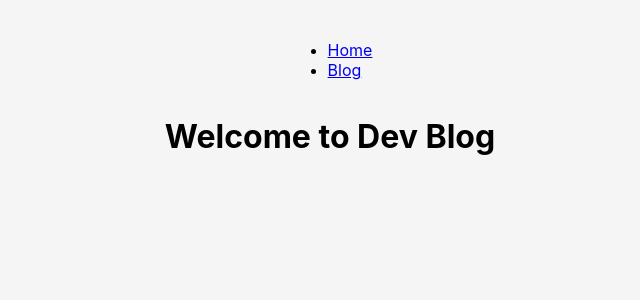
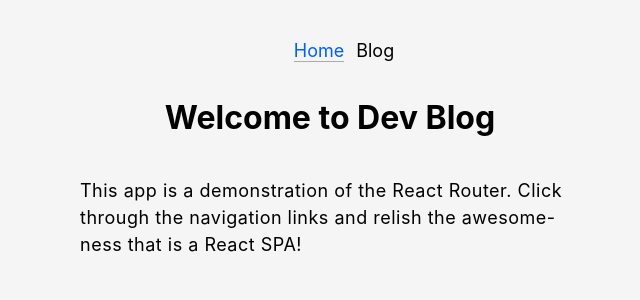
Before and after one commit to daniel-schroeder-dev/react-blog-ms-udemy, a React (Create React App) app: page / in a window 1280 px wide. Shown: the top 300 px of the page, without its empty margins (310-950 px from the left). Built offline with nearby package versions, Linux system fonts and the light colour scheme; no server answers; the HTML template or start-up script is replaced by a standard one.

Commit message:
Refactor design to work with react router.

```diff
--- a/src/App.css
+++ b/src/App.css
@@ -1,6 +1,12 @@
 .app {
+  /*border: 1px solid red;*/
+  width: 100%;
   margin-top: 24px;
   display: flex;
   flex-direction: column;
   align-items: center;
 }
+
+#root {
+  width: 100%;
+}
--- a/src/App.js
+++ b/src/App.js
@@ -5,9 +5,9 @@ import cupcakes from './assets/cupcakes.jpeg';
 import doctor from './assets/doctor.jpeg';
 import elf from './assets/elf.jpeg';
 
+import BlogSubLayout from './layouts/BlogSubLayout/BlogSubLayout'
+
 import HomePage from './pages/HomePage/HomePage';
-import BlogsPage from './pages/BlogsPage/BlogsPage';
-import BlogPage from './pages/BlogPage/BlogPage';
 
 import NavBar from './components/NavBar/NavBar';
 
@@ -22,6 +22,7 @@ const authors = [
   'Grace Hopper',
   'Leslie Knope',
 ];
+
 
 class App extends React.Component {
 
@@ -68,12 +69,12 @@ class App extends React.Component {
     });
   };
 
-  handleLoadPost = id => {
-    fetch(`https://jsonplaceholder.typicode.com/posts/${id}`)
-      .then(response => response.json())
-      .then(post => this.setState({ post: this.formatPost(post) }))
-      .catch(console.error);
-  };
+  // handleLoadPost = id => {
+  //   fetch(`https://jsonplaceholder.typicode.com/posts/${id}`)
+  //     .then(response => response.json())
+  //     .then(post => this.setState({ post: this.formatPost(post) }))
+  //     .catch(console.error);
+  // };
 
   formatPost = post => {
     return {
@@ -96,10 +97,11 @@ class App extends React.Component {
             <HomePage />
           </Route>
           <Route path="/posts">
-            <BlogsPage posts={this.state.posts} handleLoadPost={this.handleLoadPost} />
-          </Route>
-          <Route path="/posts/:id">
-            <BlogPage post={this.state.post} />
+            <BlogSubLayout
+              posts={this.state.posts}
+              post={this.state.post}
+              handleLoadPost={this.handleLoadPost}
+              />
           </Route>
         </Switch>
       </main>
--- a/src/components/BlogCard/BlogCard.css
+++ b/src/components/BlogCard/BlogCard.css
@@ -1,8 +1,7 @@
 .blog-card {
-  /*border: 1px solid blue;*/
-  margin: 12px 0;
-  width: 30%;
-  height: 500px;
+  /*border: 1px solid orange;*/
+  height: 400px;
+  margin: 0 18px;
   display: flex;
   flex-direction: column;
   align-items: center;
@@ -10,7 +9,7 @@
 }
 
 .blog-card__img {
-  width: 100%;
+  width: 400px;
 }
 
 .blog-card__title {
@@ -22,7 +21,7 @@
   position: absolute;
   background-color: #F5F5F5;
   width: 90%;
-  bottom: 10px;
+  bottom: -50px;
   display: flex;
   flex-direction: column;
   align-items: center;
@@ -42,8 +41,6 @@
 .blog-card:hover .blog-card__info {
   box-shadow: 0px 8px 21px -7px rgba(171,171,171,1);
 }
-
-
 
 .blog-card:nth-child(odd) .blog-card__category {
   background-color: rgba(0, 200, 0, 0.8);
--- a/src/components/NavBar/NavBar.css
+++ b/src/components/NavBar/NavBar.css
@@ -0,0 +1,20 @@
+.nav-bar__nav-link {
+  text-decoration: none;
+  color: inherit;
+}
+
+.nav-bar__nav-list {
+  list-style: none;
+  padding: none;
+  display: flex;
+}
+
+.nav-bar__nav-item {
+  margin-right: 12px;
+  font-size: 18px;
+}
+
+.active {
+  color: #005eff;
+  border-bottom: 1px solid #ababab;
+}
--- a/src/components/NavBar/NavBar.js
+++ b/src/components/NavBar/NavBar.js
@@ -6,12 +6,12 @@ import './NavBar.css';
 function NavBar(props) {
   return (
     <nav className="nav-bar">
-      <ul>
-        <li>
-          <NavLink to="/">Home</NavLink>
+      <ul className="nav-bar__nav-list">
+        <li className="nav-bar__nav-item">
+          <NavLink className="nav-bar__nav-link" to="/" exact>Home</NavLink>
         </li>
-        <li>
-          <NavLink to="/posts">Blog</NavLink>
+        <li className="nav-bar__nav-item">
+          <NavLink className="nav-bar__nav-link" to="/posts">Blog</NavLink>
         </li>
       </ul>
     </nav>
--- /dev/null
+++ b/src/layouts/BlogSubLayout/BlogSubLayout.js
@@ -0,0 +1,25 @@
+import React from 'react';
+import { Switch, Route, useRouteMatch } from 'react-router-dom';
+
+import BlogsPage from '../../pages/BlogsPage/BlogsPage';
+import BlogPage from '../../pages/BlogPage/BlogPage';
+
+import './BlogSubLayout.css';
+
+function BlogSubLayout(props) {
+
+  const match = useRouteMatch();
+
+  return (
+    <Switch>
+      <Route path={`${match.path}/:id`}>
+        <BlogPage post={props.post} />
+      </Route>
+      <Route path={`${match.path}`}>
+        <BlogsPage posts={props.posts} />
+      </Route>
+    </Switch>
+  );
+}
+
+export default BlogSubLayout;
--- a/src/pages/BlogPage/BlogPage.js
+++ b/src/pages/BlogPage/BlogPage.js
@@ -1,14 +1,53 @@
-import React from 'react';
+import React, { useEffect, useState } from 'react';
+import { useParams } from 'react-router-dom';
 import PropTypes from 'prop-types';
+
+import doctor from '../../assets/doctor.jpeg';
+import cupcakes from '../../assets/cupcakes.jpeg';
+import elf from '../../assets/elf.jpeg';
 
 import BlogPost from '../../components/BlogPost/BlogPost';
 
 import './BlogPage.css';
 
+const images = [
+  doctor,
+  cupcakes,
+  elf,
+];
+
+const authors = [
+  'Ada Lovelace',
+  'Grace Hopper',
+  'Leslie Knope',
+];
+
 function BlogPage(props) {
+
+  const { id }= useParams('id');
+  const [post, setPost] = useState({});
+
+  const formatPost = post => {
+    return {
+      title: post.title.substring(0, Math.floor(Math.random() * 10 + 10)),
+      author: authors[post.userId - 1],
+      category: 'Fitness',
+      date: 'October 27, 2012',
+      authorImg: `https://randomuser.me/api/portraits/men/4${post.userId}.jpg`,
+      postImg: images[post.userId - 1],
+    };
+  };
+
+  useEffect(() => {
+    fetch(`https://jsonplaceholder.typicode.com/posts/${id}`)
+      .then(response => response.json())
+      .then(post => setPost(formatPost(post)))
+      .catch(console.error);
+  }, [id]);
+
   return (
     <div className="blog-page">
-      { props.post ? <BlogPost {...props.post} /> : null }
+      { post ? <BlogPost {...post} /> : null }
     </div>
   );
 }
--- a/src/pages/BlogsPage/BlogsPage.css
+++ b/src/pages/BlogsPage/BlogsPage.css
@@ -1,6 +1,19 @@
 .blogs-page {
-  width: 1200px;
+  /*border: 1px solid blue;*/
+  width: 100%;
   display: flex;
-  justify-content: space-between;
-  flex-wrap: wrap;
+  flex-direction: column;
+  align-items: center;
 }
+
+.blogs-page__blog-link {
+  color: inherit;
+}
+
+.blogs-page__blog-list {
+  /*border: 1px solid green;*/
+  list-style: none;
+  display: flex;
+  justify-content: center;
+  padding: 0;
+}
--- a/src/pages/BlogsPage/BlogsPage.js
+++ b/src/pages/BlogsPage/BlogsPage.js
@@ -1,4 +1,5 @@
 import React from 'react';
+import { Link, useRouteMatch } from 'react-router-dom';
 import PropTypes from 'prop-types';
 
 import BlogCard from '../../components/BlogCard/BlogCard';
@@ -7,20 +8,28 @@ import './BlogsPage.css';
 
 function BlogsPage(props) {
 
+  const match = useRouteMatch();
+
   const posts = props.posts.map(post => (
-    <BlogCard key={post.id} {...post} onClick={() => props.handleLoadPost(post.id)} />
+    <li key={post.id}>
+      <Link className="blogs-page__blog-link" to={`${match.path}/${post.id}`}>
+        <BlogCard {...post} />
+      </Link>
+    </li>
   ));
 
   return (
     <div className="blogs-page">
+      <ul className="blogs-page__blog-list">
       { posts.length ? posts : null }
+      </ul>
     </div>
   );
 }
 
 BlogsPage.propTypes = {
   posts: PropTypes.array.isRequired,
-  handleLoadPost: PropTypes.func.isRequired,
+  // handleLoadPost: PropTypes.func.isRequired,
 };
 
 export default BlogsPage;
--- a/src/pages/HomePage/HomePage.css
+++ b/src/pages/HomePage/HomePage.css
@@ -0,0 +1,12 @@
+.home-page {
+  display: flex;
+  flex-direction: column;
+  align-items: center;
+}
+
+.home-page__description {
+  max-width: 500px;
+  line-height: 1.5;
+  font-size: 18px;
+  letter-spacing: .5px;
+}
--- a/src/pages/HomePage/HomePage.js
+++ b/src/pages/HomePage/HomePage.js
@@ -5,6 +5,7 @@ function HomePage(props) {
   return (
     <div className="home-page">
       <h1>Welcome to Dev Blog</h1>
+      <p className="home-page__description">This app is a demonstration of the React Router. Click through the navigation links and relish the awesome-ness that is a React SPA!</p>
     </div>
   );
 }
```
Also changed, not shown: src/layouts/BlogSubLayout/BlogSubLayout.css (added).
